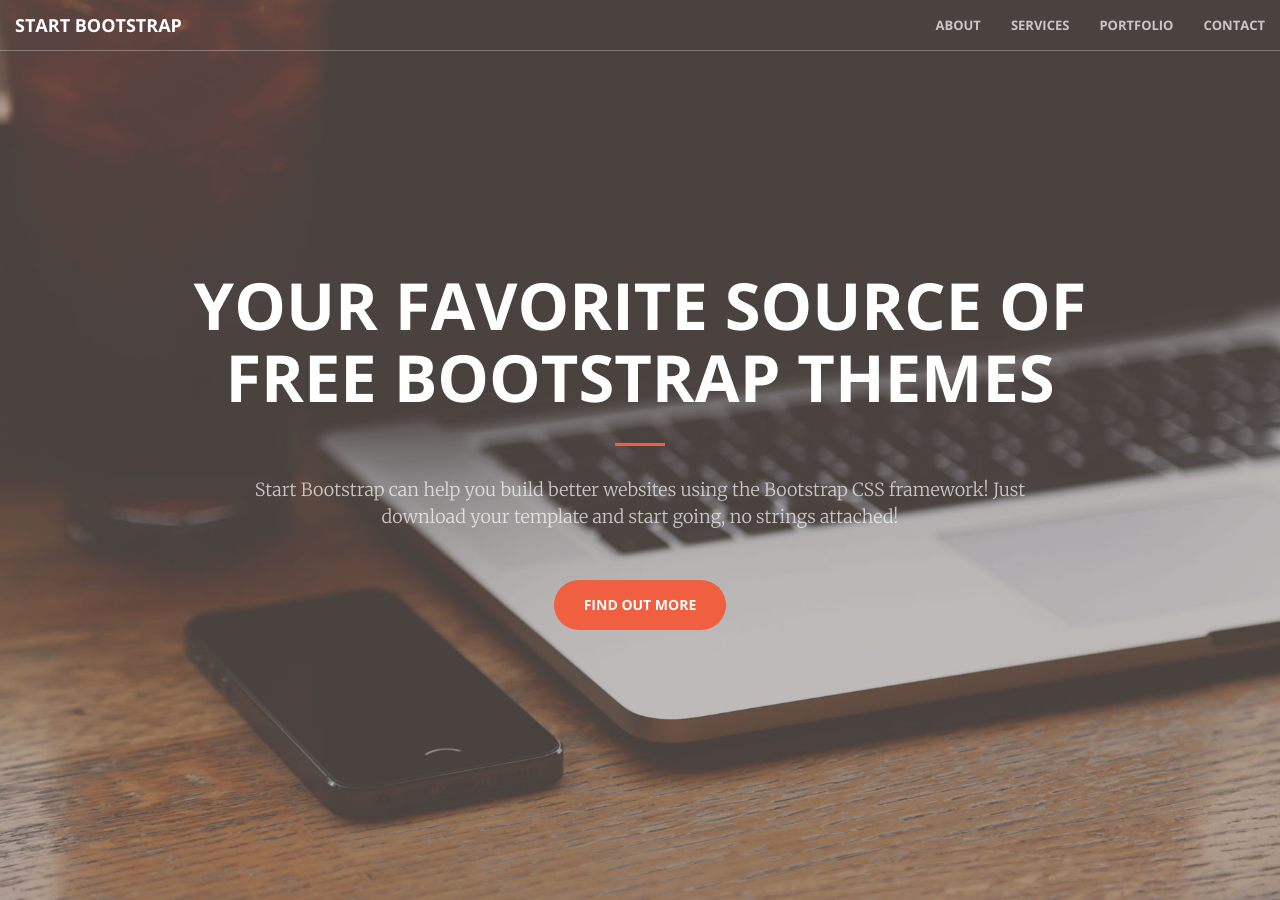
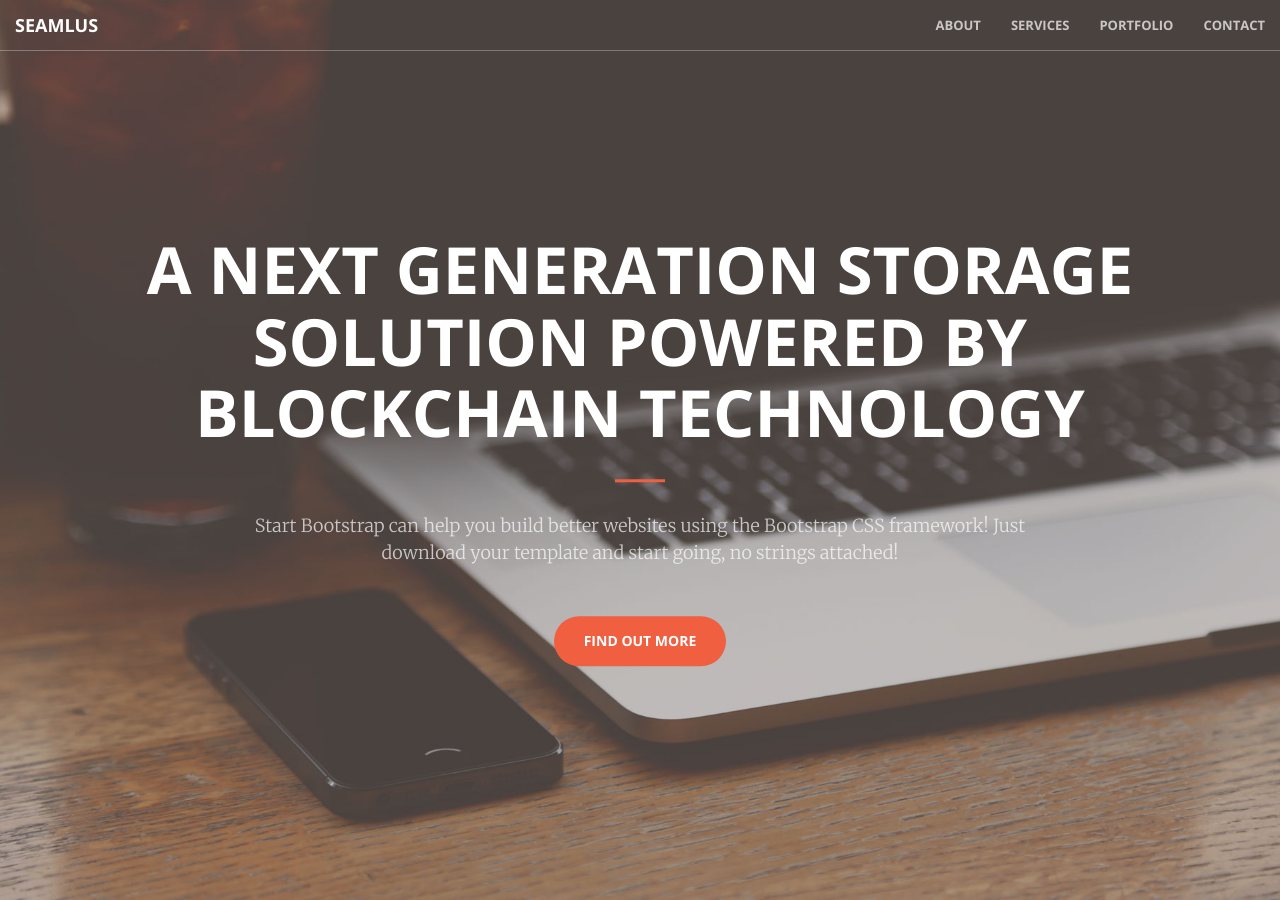
Before and after one commit to Seamlus/seamlus-jekyll, a Jekyll site: the page built from index.html, in a window 1280 px wide and 900 px high. Built offline with Jekyll 4.4.1, drawn with Linux system fonts in a browser that asks for light colours.

Commit message:
added new content to header and nav

```diff
--- a/_includes/header.html
+++ b/_includes/header.html
@@ -1,7 +1,7 @@
 <header>
     <div class="header-content">
         <div class="header-content-inner">
-            <h1>Your Favorite Source of Free Bootstrap Themes</h1>
+            <h1>A Next Generation Storage Solution Powered By Blockchain Technology</h1>
             <hr>
             <p>Start Bootstrap can help you build better websites using the Bootstrap CSS framework! Just download your template and start going, no strings attached!</p>
             <a href="#about" class="btn btn-primary btn-xl page-scroll">Find Out More</a>
--- a/_includes/nav.html
+++ b/_includes/nav.html
@@ -8,7 +8,7 @@
                 <span class="icon-bar"></span>
                 <span class="icon-bar"></span>
             </button>
-            <a class="navbar-brand page-scroll" href="#page-top">Start Bootstrap</a>
+            <a class="navbar-brand page-scroll" href="#page-top">Seamlus</a>
         </div>
 
         <!-- Collect the nav links, forms, and other content for toggling -->
```
